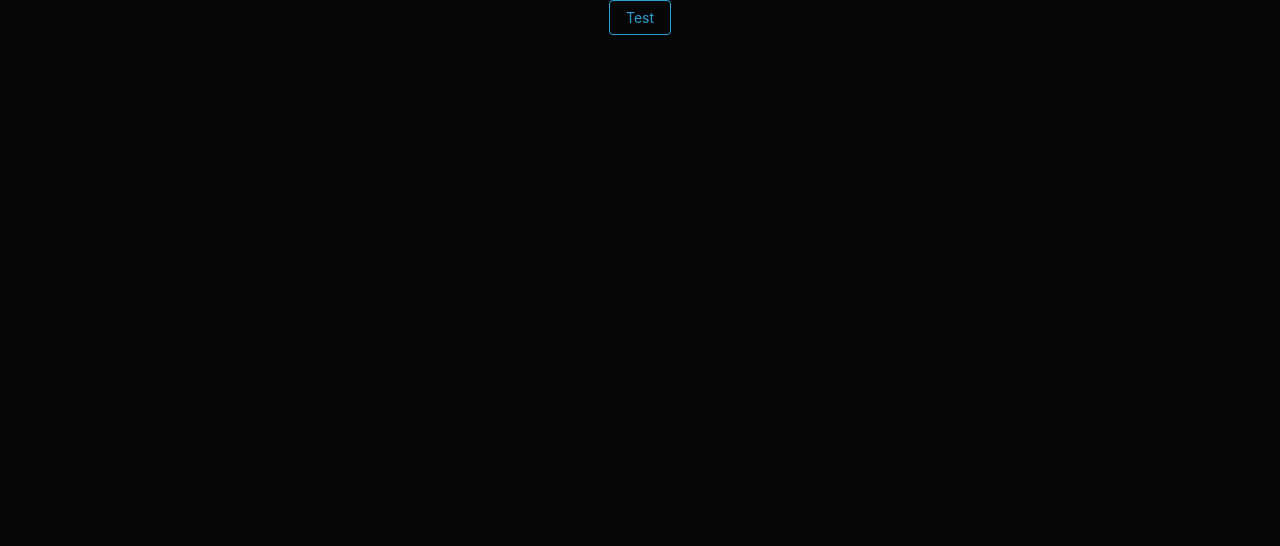
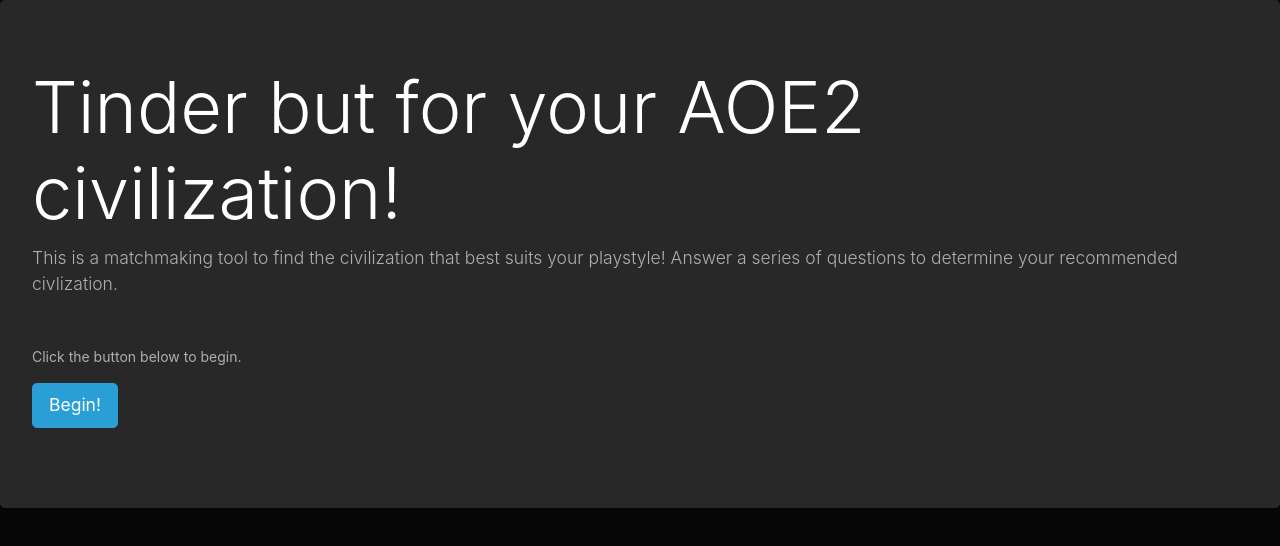
Before and after one commit to ianhong95/AOE_Playstyle, a React (Create React App) app: page / in a window 1280 px wide. Shown: the top 546 px of the page. Built offline with nearby package versions, Linux system fonts and the light colour scheme.

Commit message:
Created intro

```diff
--- a/src/App.js
+++ b/src/App.js
@@ -5,8 +5,14 @@
 
 function App() {
   return (
-    <div className="App">
-      <button type="button" class="btn btn-outline-primary">Test</button>
+    <div class="jumbotron">
+      <h1 class="display-3">Tinder but for your AOE2 civilization!</h1>
+      <p class="lead">This is a matchmaking tool to find the civilization that best suits your playstyle! Answer a series of questions to determine your recommended civlization.</p>
+      <hr class="my-4"></hr>
+      <p>Click the button below to begin.</p>
+      <p class="lead">
+        <a class="btn btn-primary btn-lg" href="#" role="button">Begin!</a>
+      </p>
     </div>
   );
 }
```
